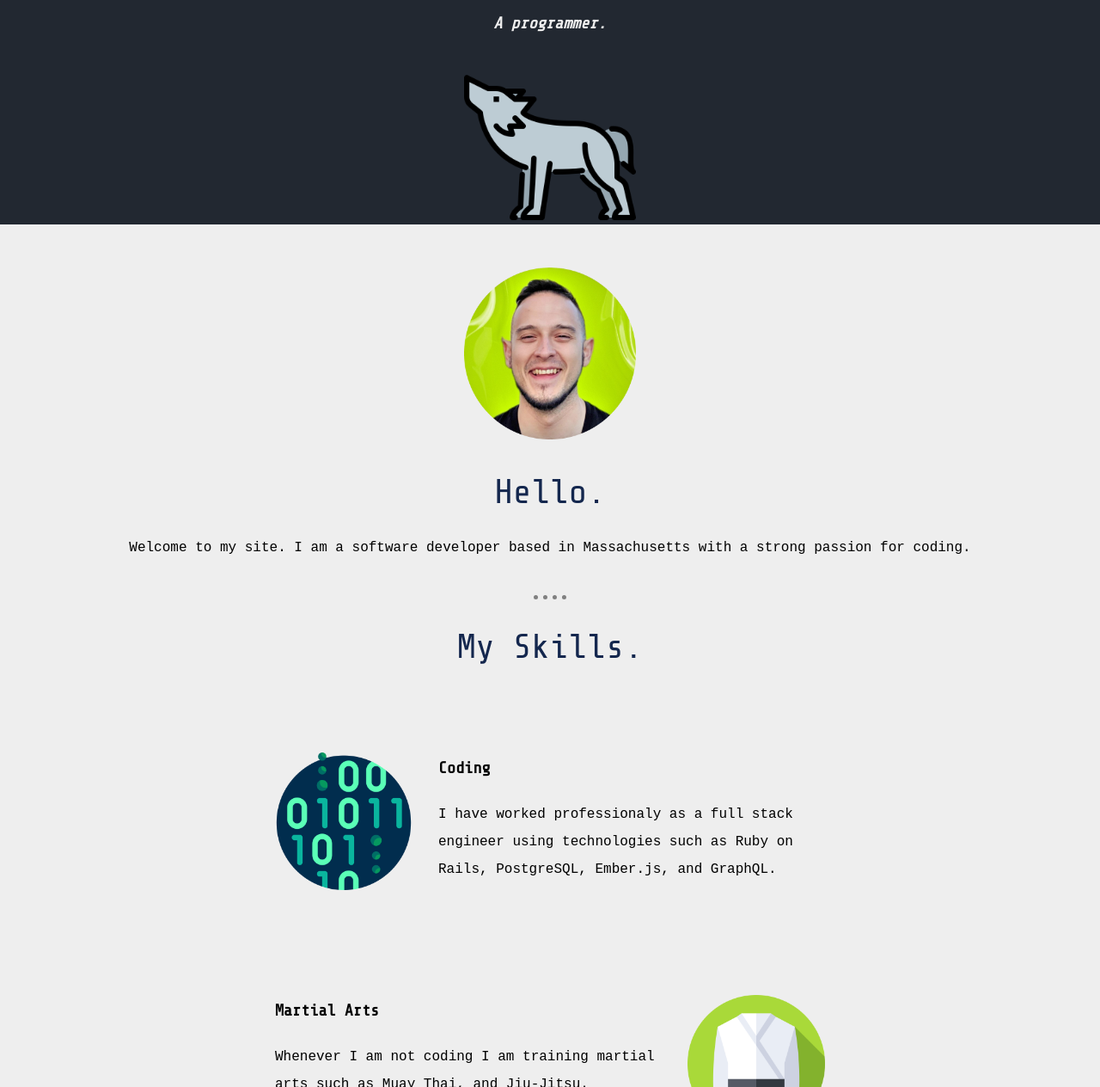
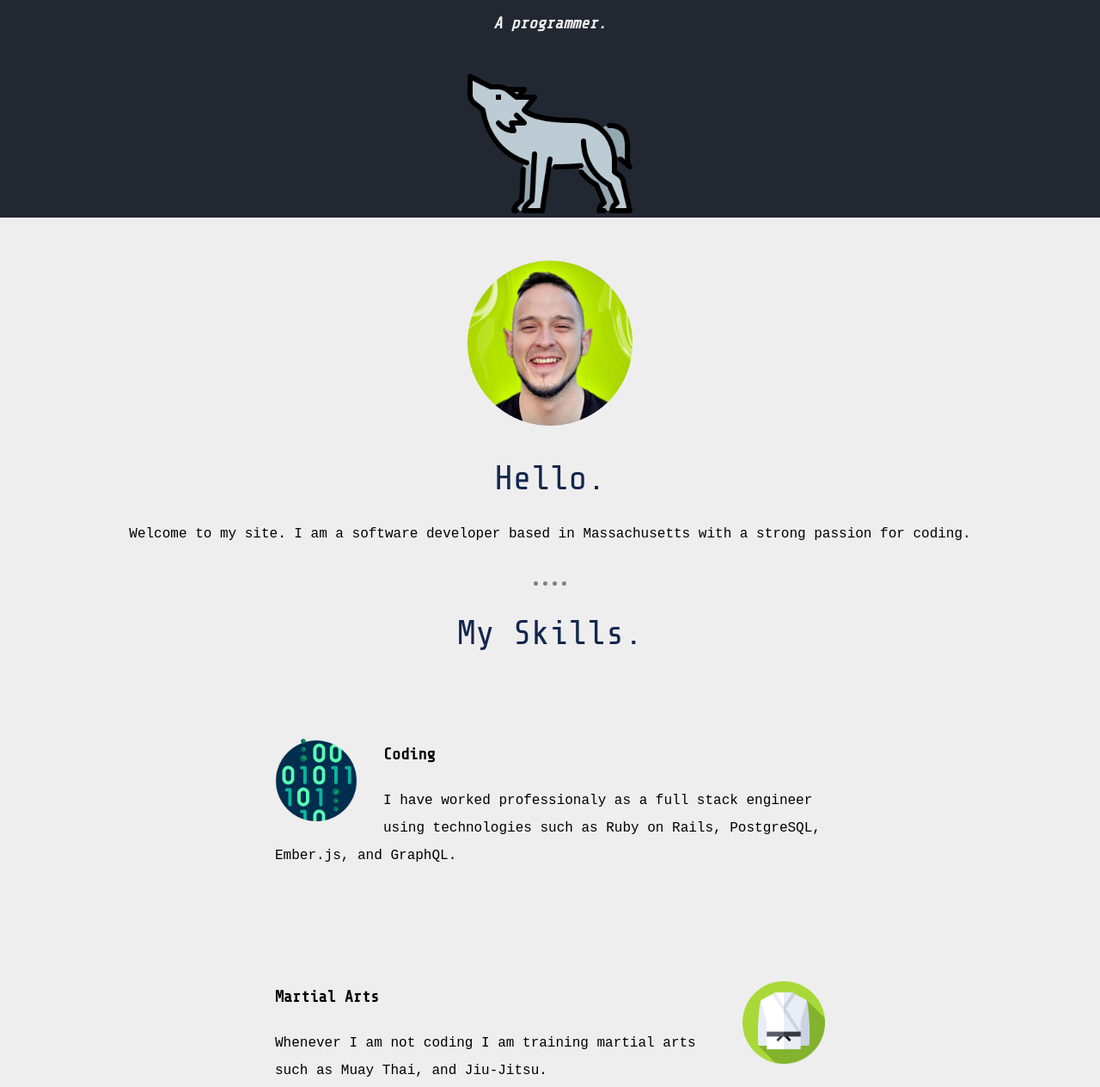
Before and after one commit to GiDeBus/gidebus.github.io, a plain HTML site: page index.html in a window 1280 px wide. Shown: the part 263-1527 px from the top of the page at 86% size. Drawn offline with nearby package versions, Linux system fonts and the light colour scheme; a web font is replaced by a local one.

Commit message:
ADD: image styling

```diff
--- a/css/styles.css
+++ b/css/styles.css
@@ -40,16 +40,25 @@ a {
   color: #7BC74D;
 }
 
-.bottom-cloud {
+.moon-img {
+  bottom: 300px;
+  height: 180px;
   position: absolute;
   left: 300px;
-  bottom: 300px;
+  width: 180px;
+}
+
+img {
+  height: 15%;
+  width: 15%;
 }
 
 .top-cloud {
   position: absolute;
   right:300px;
   top: 50px;
+  width: 150px;
+  height: 48px;
 }
 
 .top-container {
@@ -77,17 +86,13 @@ a {
   line-height: 2;
 }
 
-.code-image {
+.code-img {
   float: left;
-  width: 25%;
-  height: 25%;
   margin-right: 30px;
 }
 
-.gi-image {
+.gi-img {
   float: right;
-  width: 25%;
-  height: 25%;
   margin-left: 30px;
 }
 
--- a/index.html
+++ b/index.html
@@ -16,12 +16,12 @@
       <img class='top-cloud' src="images/cloud.png" alt="cloud-img">
       <h1>I am Gil.</h1>
       <h3><em>A programmer.</em></h3>
-      <img class='bottom-cloud' src="images/moon.png" alt="cloud-img" width="180" height="180">
-      <img src="images/wolf.png" alt="wolf-img" width="200" height="200">
+      <img class='moon-img' src="images/moon.png" alt="moon-img">
+      <img class='wolf-img' src="images/wolf.png" alt="wolf-img">
     </div>
     <div class="middle-container">
       <div class="profile">
-        <img src="images/green-background-gil.png" alt="green-background-me-image" width="200" height="200">
+        <img class='profile-img' src="images/green-background-gil.png" alt="green-background-me-img">
         <h2>Hello.</h2>
         <p>Welcome to my site. I am a software developer based in Massachusetts with a strong passion for coding.</p>
       </div>
@@ -29,12 +29,12 @@
       <div class="skills">
         <h2>My Skills.</h2>
         <div class="skill-row">
-          <img class="code-image" src="images/binary-code.png" alt="code-img" width="200" height="200">
+          <img class="code-img" src="images/binary-code.png" alt="code-img">
           <h3>Coding</h3>
           <p>I have worked professionaly as a full stack engineer using technologies such as Ruby on Rails, PostgreSQL, Ember.js, and GraphQL.</p>
         </div>
         <div class="skill-row">
-          <img class="gi-image" src="images/gi.png" alt="gi-image">
+          <img class="gi-img" src="images/gi.png" alt="gi-img">
           <h3>Martial Arts</h3>
           <p>Whenever I am not coding I am training martial arts such as Muay Thai, and Jiu-Jitsu.</p>
         </div>
```
